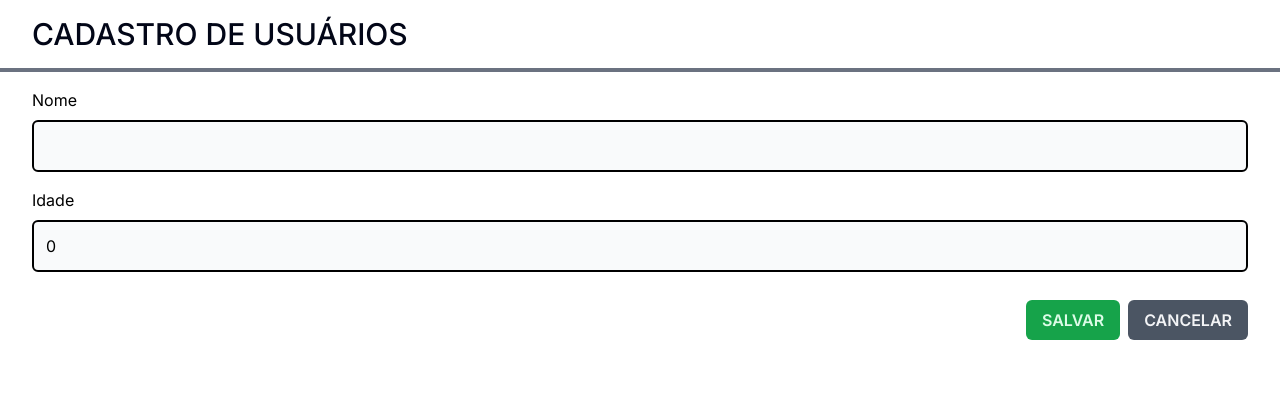
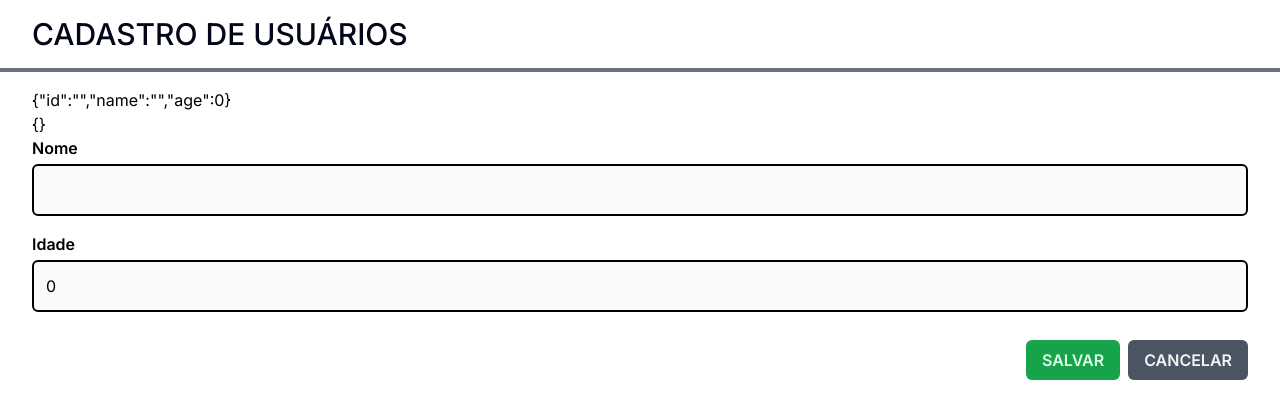
Before and after one commit to diogofrr/crud-firebase, a Next.js app: page / in a window 1280 px wide. Both pictures are taken after a click on the button "+ NOVO CLIENTE". Shown: the top 418 px of the page. Built offline with nearby package versions, Linux system fonts and the light colour scheme; no server answers; the database is empty.

Commit message:
hook de validação de formulário finalizado

```diff
--- a/src/components/Button.tsx
+++ b/src/components/Button.tsx
@@ -4,7 +4,7 @@ interface IButtonProps {
   children: any
   color?: 'gray' | 'purple' | 'green' | 'red'
   className?: string
-  onClick: () => void
+  onClick?: () => void
   type?: 'button' | 'submit' | 'reset'
 }
 
--- a/src/components/Field.tsx
+++ b/src/components/Field.tsx
@@ -1,19 +1,23 @@
 'use client'
-
-import { Dispatch, SetStateAction } from "react"
 
 interface IFieldProps {
   text: string
   type: 'text' | 'number'
   value: any
   readOnly?: boolean
-  onChange?: Dispatch<SetStateAction<any>>
+  onChange?: (e: React.ChangeEvent<HTMLInputElement>, validation?: () => void) => void
+  name: string
+  id: string
+  errors: {
+    [key: string]: string;
+  }
+  validation?: (value: any) => void
 }
 
-export default function Field({ text, type, value, readOnly = false, onChange }: IFieldProps) {
+export default function Field({ text, type, value, readOnly = false, onChange, name, id, errors, validation }: IFieldProps) {
   return (
     <div className="flex flex-col mb-4">
-      <label className="text-black mb-2">{text}</label>
+      <label className="text-black mb-1 font-semibold">{text}</label>
       <input
         className={`
           text-black
@@ -26,8 +30,14 @@ export default function Field({ text, type, value, readOnly = false, onChange }:
         type={type}
         value={value}
         readOnly={readOnly}
-        onChange={e => onChange?.(e.target.value)}
+        onChange={(e) => {
+          onChange?.(e)
+          validation?.(e.target.value)
+        }}
+        name={name}
+        id={id}
       />
+      {errors[name] && <p className="text-red-600">{errors[name]}</p>}
     </div>
   )
 }
--- a/src/components/Form.tsx
+++ b/src/components/Form.tsx
@@ -1,104 +1,120 @@
 'use client'
 
-import { useState } from "react";
 import Field from "./Field";
 import Client from "@/core/Client";
 import Button from "./Button";
 import SnackBar from "./SnackBar";
 import useStatus from "@/hooks/useStatus";
+import useFormValidation from "@/hooks/useFormValidation";
 
 interface IFormProps {
   client: Client
   cancel: () => void
   changeClient?: (cliente: Client) => void
 }
-
-interface IFormErrorFields {
-  name: boolean
-  age: boolean
-}
-
-interface IFormMessageFields {
-  name: string
-  age: string
-}
-
 export default function Form({ client, cancel, changeClient }: IFormProps) {
-  const id = client?.id
-  const [name, setName] = useState(client?.name ?? '')
-  const [age, setAge] = useState(0)
-  const [formError, setFormError] = useState<IFormErrorFields>({
-    name: false,
-    age: false
-  })
-  const [formMessage, setFormMessage] = useState<IFormMessageFields>({
-    name: '',
-    age: ''
-  })
-
   const { message, closeSnackBar, openSnackBar, status } = useStatus()
 
-  function handleSaveClient() {
-    if (name === '') {
-      setFormError(prevStatus => ({
-        ...prevStatus,
-        name: true,
-      }))
-      setFormMessage(prevStatus => ({
-        ...prevStatus,
-        name: 'O preenchimento deste campo é obrigatório.',
-      }))
-      return
+  const initialValues = {
+    id: client?.id,
+    name: client?.name ?? '',
+    age: client?.age ?? ''
+  }
+
+  const { values, handleChangeValue, handleSubmit, handleValidate, errors } = useFormValidation(initialValues)
+
+  function handleSaveAndValidateClient() {
+    // handleValidate(() => {
+    //   const updatedErrors = {
+    //     name: '',
+    //     age: ''
+    //   }
+
+    //   if (values.name === '') {
+    //     updatedErrors.name = 'Por favor, insira um nome válido'
+    //   }
+
+    //   if (values.age <= 0 || values.age >= 120 ) {
+    //     updatedErrors.age = 'Por favor insira uma idade válida.'
+    //   }
+
+    //   if (Object.values(updatedErrors).every(error => error === '')) changeClient?.(new Client(values.name, +values.age, values.id))
+
+    //   return updatedErrors
+    // })
+    if (Object.values(errors).every(error => error === '')) changeClient?.(new Client(values.name, +values.age, values.id))
+  }
+
+  function nameFieldValidation(value: string) {
+    const updatedErrors = errors
+
+    if (value === '') {
+      console.log('Inválido: ' + value)
+      updatedErrors.name = 'Por favor, insira um nome válido.'
+    } else {
+      console.log('Válido: ' + value)
+      updatedErrors.name = ''
     }
 
-    if (age <= 0 || age > 120 ) {
-      setFormError(prevStatus => ({
-        ...prevStatus,
-        age: true,
-      }))
-      setFormMessage(prevStatus => ({
-        ...prevStatus,
-        age: 'A idade deve ser maior que 0 e menor que 120.',
-      }))
-      return
+    return updatedErrors
+  }
+
+  function ageFieldValidation(value: number) {
+    const updatedErrors = errors
+
+    if (value <= 0 || value > 120){
+      updatedErrors.age = 'Por favor, insira uma idade válida.'
+      console.log('Inválido: ' + value)
+    } else {
+      console.log('Válido: ' + value)
+      updatedErrors.age = ''
     }
-
-    changeClient?.(new Client(name, +age, id))
   }
 
   return (
     <>
+      <p className="text-black">{JSON.stringify(values)}</p>
+      <p className="text-black">{JSON.stringify(errors)}</p>
       <SnackBar closeSnackBar={closeSnackBar} open={openSnackBar} type={status} message={message} />
-      <form>
-        {id && (
+      <form onSubmit={(e) => handleSubmit(e, handleSaveAndValidateClient)}>
+        {values.id && (
           <Field
             text="Código"
-            value={id}
+            value={values.id}
             type="text"
             readOnly={true}
+            name="id"
+            id="fieldId"
+            errors={errors}
           />
         )}
         <Field
           text="Nome"
           type="text"
-          value={name}
-          onChange={setName}
+          value={values.name}
+          onChange={handleChangeValue}
+          name="name"
+          id="nameField"
+          errors={errors}
+          validation={nameFieldValidation}
         />
-        {formError.name && <p className="text-red-600">{formMessage.name}</p>}
         <Field
           text="Idade"
           type="number"
-          value={age}
-          onChange={setAge}
+          value={values.age}
+          onChange={handleChangeValue}
+          name="age"
+          id="ageField"
+          errors={errors}
+          validation={ageFieldValidation}
         />
-        {formError.age && <p className="text-red-600">{formMessage.age}</p>}
         <div className="flex justify-end mt-7">
           <Button
-            onClick={handleSaveClient}
+            type="submit"
             color="green"
             className="mr-2"
           >
-            {id ? 'ALTERAR': 'SALVAR'}
+            {values.id ? 'ALTERAR': 'SALVAR'}
           </Button>
           <Button onClick={cancel} color="gray">
             CANCELAR
--- /dev/null
+++ b/src/hooks/useFormValidation.ts
@@ -0,0 +1,42 @@
+import { useState } from "react";
+
+interface FormValues {
+  [key: string]: string | number;
+}
+
+interface FormErrors {
+  [key: string]: string;
+}
+
+export default function useFormValidation<T extends FormValues>(initialValues: T) {
+  const [values, setValues] = useState(initialValues)
+  const [errors, setErrors] = useState<FormErrors>({})
+
+  function handleChangeValue(event: React.ChangeEvent<HTMLInputElement>) {
+    const fieldName: string | null = event.target.getAttribute('name')
+    const { value } = event.target
+    if (fieldName) {
+      setValues({
+        ...values,
+        [fieldName]: value,
+      })
+    }
+  }
+
+  function handleValidate(validate: () => FormErrors) {
+    setErrors(validate)
+  }
+
+  function handleSubmit(e: React.FormEvent<HTMLFormElement>, callback: () => void) {
+    e.preventDefault()
+    callback()
+  }
+
+  return {
+    values,
+    handleChangeValue,
+    errors,
+    handleSubmit,
+    handleValidate
+  }
+}
```
